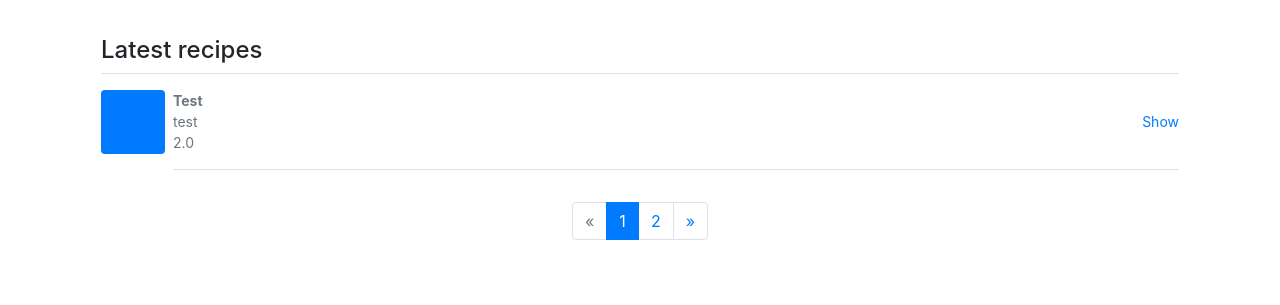
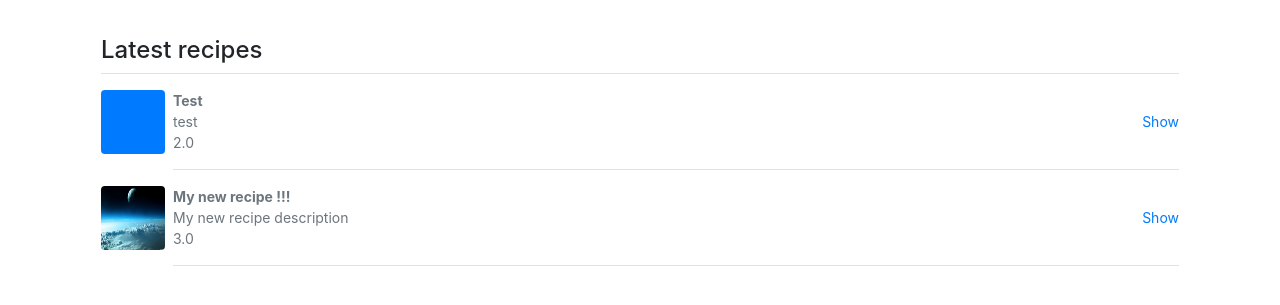
Before and after one commit to jbuisine/django-recipes, a Django app: page / in a window 1280 px wide. Shown: the part 56-361 px from the top of the page. Run offline with Django 3.2, Linux system fonts and the light colour scheme; data comes from the database, SQL or seed files in the repository; both versions use the stored data as it was after the commit; some libraries are stand-ins or nearby versions.

Commit message:
Add by default first picture as icon to recipe in list

```diff
--- a/recipes/models.py
+++ b/recipes/models.py
@@ -130,7 +130,7 @@ class Recipe(models.Model):
     user = models.ForeignKey(User, on_delete=models.CASCADE)
 
     # many to many fields
-    members = models.ManyToManyField(Ingredient, through='RecipeIngredient')
+    ingredients = models.ManyToManyField(Ingredient, through='RecipeIngredient')
 
     def __str__(self):
         return self.title
--- a/recipes/templates/recipes/partials/recipes/_recipes_list.html
+++ b/recipes/templates/recipes/partials/recipes/_recipes_list.html
@@ -5,8 +5,8 @@
         <div class="media text-muted pt-3">
 
 
-            {% if recipe.medias.all %}
-                <img src="{{ recipe.medias.all.first.path }}" alt="64x64" class="mr-2 rounded"
+            {% if recipe.images.all %}
+                <img src="/{{ recipe.images.all.first.image }}" alt="64x64" class="mr-2 rounded"
                      style="width: 64px; height: 64px;">
             {% else %}
                 <img data-src="holder.js/32x32?theme=thumb&amp;bg=00ffff&amp;fg=00ffff&amp;size=1" alt="32x32"
--- a/recipes/views.py
+++ b/recipes/views.py
@@ -9,8 +9,8 @@ from django.shortcuts import redirect
 
 
 # constants
-NUMBER_OF_RECIPES_PER_PAGE = 1
-NUMBER_OF_COMMENTS_PER_PAGE = 1
+NUMBER_OF_RECIPES_PER_PAGE = 6
+NUMBER_OF_COMMENTS_PER_PAGE = 6
 
 
 def signup(request):
```
Also changed, not shown: db.sqlite3, recipes/migrations/0010_auto_20180619_2044.py (added).
